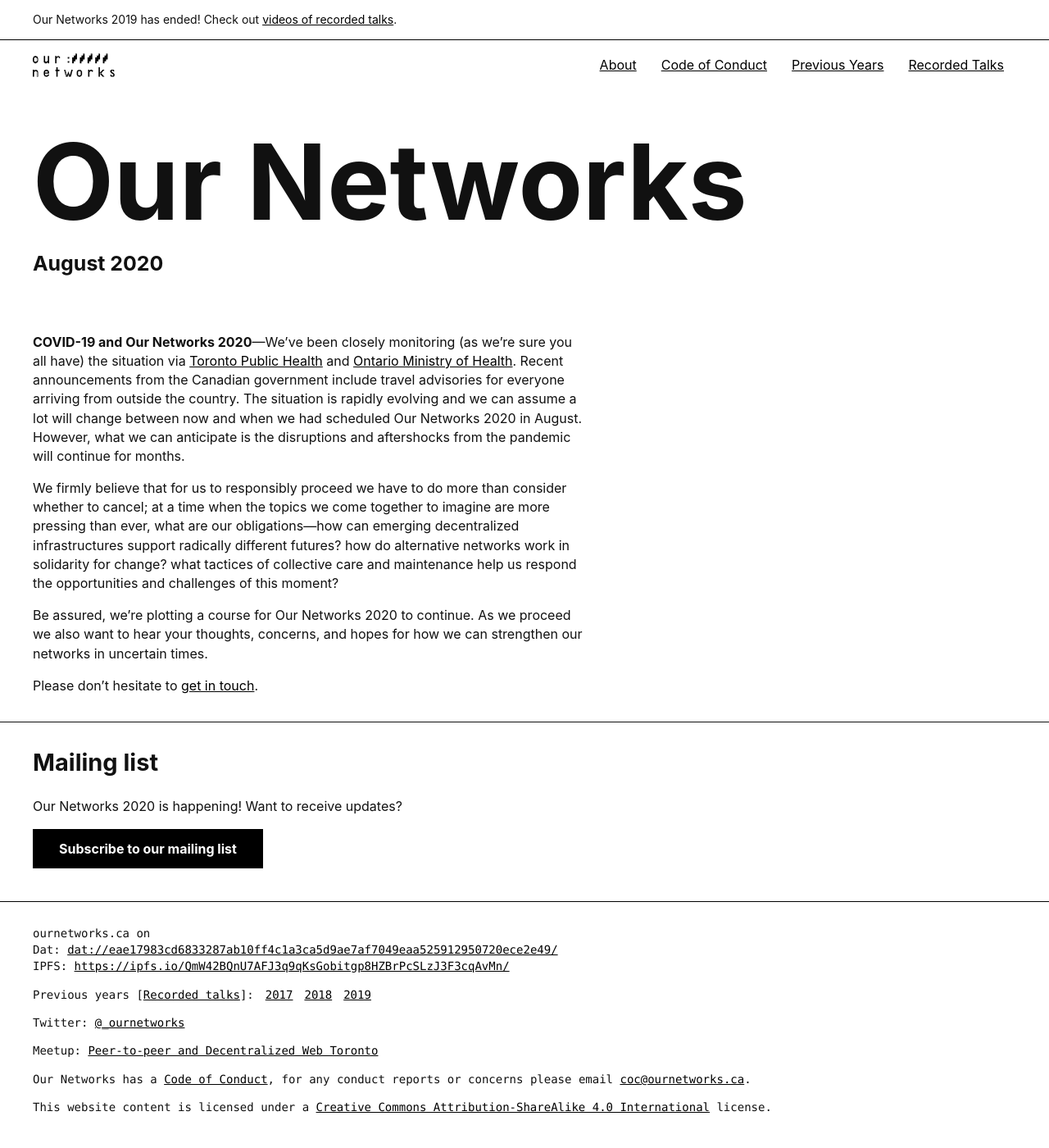
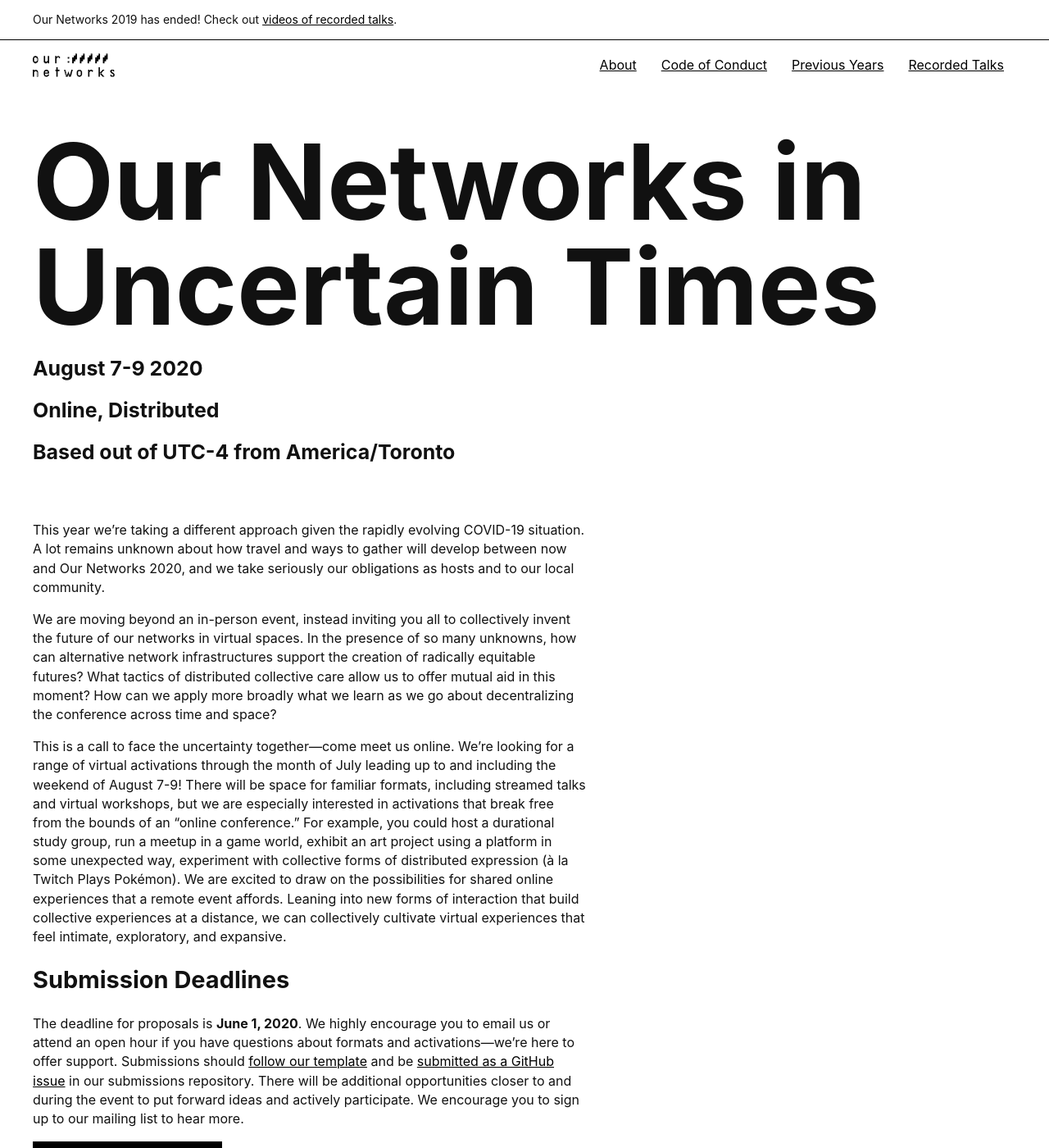
Before and after one commit to ournetworks/ournetworks.ca, a Jekyll site: the page built from index.md, in a window 1280 px wide and 1400 px high. Shown: the whole window at 82% size. Built offline with Jekyll 4.4.1, drawn with Linux system fonts in a browser that asks for light colours; some of the changed text lies outside the part shown.

Commit message:
add 2020 cfp

```diff
--- a/_includes/2020-hero.html
+++ b/_includes/2020-hero.html
@@ -1,8 +1,10 @@
 <div class="splash-hero pt-m pb-m">
   <div class="container container-full-width">
   <header>
-    <h1 class="heading-1 mb-0 mt-0">Our Networks</h1>
-    <h2 class="heading-3">August 2020</h2>
+    <h1 class="heading-1 mb-0 mt-0">Our Networks in Uncertain Times</h1>
+    <h2 class="heading-3">August 7-9 2020</h2>
+    <h2 class="heading-3">Online, Distributed</h2>
+    <h2 class="heading-3">Based out of UTC-4 from America/Toronto</h2>
   </header>
   </div>
 </div>
--- a/index.md
+++ b/index.md
@@ -6,10 +6,26 @@ redirect_from:
   - "/2020/"
 ---
 
-**COVID-19 and Our Networks 2020**—We've been closely monitoring (as we're sure you all have) the situation via [Toronto Public Health](https://www.toronto.ca/community-people/health-wellness-care/diseases-medications-vaccines/coronavirus/) and [Ontario Ministry of Health](https://www.ontario.ca/page/2019-novel-coronavirus). Recent announcements from the Canadian government include travel advisories for everyone arriving from outside the country. The situation is rapidly evolving and we can assume a lot will change between now and when we had scheduled Our Networks 2020 in August. However, what we can anticipate is the disruptions and aftershocks from the pandemic will continue for months.
+This year we’re taking a different approach given the rapidly evolving COVID-19 situation. A lot remains unknown about how travel and ways to gather will develop between now and Our Networks 2020, and we take seriously our obligations as hosts and to our local community.
 
-We firmly believe that for us to responsibly proceed we have to do more than consider whether to cancel; at a time when the topics we come together to imagine are more pressing than ever, what are our obligations—how can emerging decentralized infrastructures support radically different futures? how do alternative networks work in solidarity for change? what tactices of collective care and maintenance help us respond the opportunities and challenges of this moment?
+We are moving beyond an in-person event, instead inviting you all to collectively invent the future of our networks in virtual spaces. In the presence of so many unknowns, how can alternative network infrastructures support the creation of radically equitable futures? What tactics of distributed collective care allow us to offer mutual aid in this moment? How can we apply more broadly what we learn as we go about decentralizing the conference across time and space?
 
-Be assured, we're plotting a course for Our Networks 2020 to continue. As we proceed we also want to hear your thoughts, concerns, and hopes for how we can strengthen our networks in uncertain times.
+This is a call to face the uncertainty together—come meet us online. We’re looking for a range of virtual activations through the month of July leading up to and including the weekend of August 7-9! There will be space for familiar formats, including streamed talks and virtual workshops, but we are especially interested in activations that break free from the bounds of an “online conference.” For example, you could host a durational study group, run a meetup in a game world, exhibit an art project using a platform in some unexpected way, experiment with collective forms of distributed expression (à la Twitch Plays Pokémon). We are excited to draw on the possibilities for shared online experiences that a remote event affords. Leaning into new forms of interaction that build collective experiences at a distance, we can collectively cultivate virtual experiences that feel intimate, exploratory, and expansive.
 
-Please don't hesitate to [get in touch](mailto:{{ site.email }}).
+## Submission Deadlines
+
+The deadline for proposals is **June 1, 2020**. We highly encourage you to email us or attend an open hour if you have questions about formats and activations—we’re here to offer support. Submissions should [follow our template](https://github.com/ournetworks/2020-submissions/blob/master/.github/ISSUE_TEMPLATE/submissions.md) and be [submitted as a GitHub issue](https://github.com/ournetworks/2020-submissions/issues/new) in our submissions repository. There will be additional opportunities closer to and during the event to put forward ideas and actively participate. We encourage you to sign up to our mailing list to hear more.
+
+<a href="https://github.com/ournetworks/2020-submissions/issues/new" class="button" target="_blank" rel="noopener">Submit your proposal</a>
+
+_First time GitHub users will need to [create a free account](https://github.com/join) before they can [open an issue](https://help.github.com/en/github/managing-your-work-on-github/creating-an-issue)._
+
+## Who can submit?
+
+Anyone interested in how we can build better online futures! Our Networks is excited for sessions that centre the voices of those less often heard at technical events. We encourage BIPOC and LGBTQ2S folks to lead sessions and acknowledge the multiple marginalizations those with intersecting identities face. For 2020 we are also seeking to support those voices in their preferred language if you are interested in leading a session in a language other than English please indicate so in your submission.
+
+We want to provide a welcoming space for those speaking for the first time, email us if you’d like assistance workshopping a proposal.
+
+## Not sure? Ask us!
+
+If you have any additional questions let us know at [{{ site.email }}](mailto:{{ site.email }})!
```
